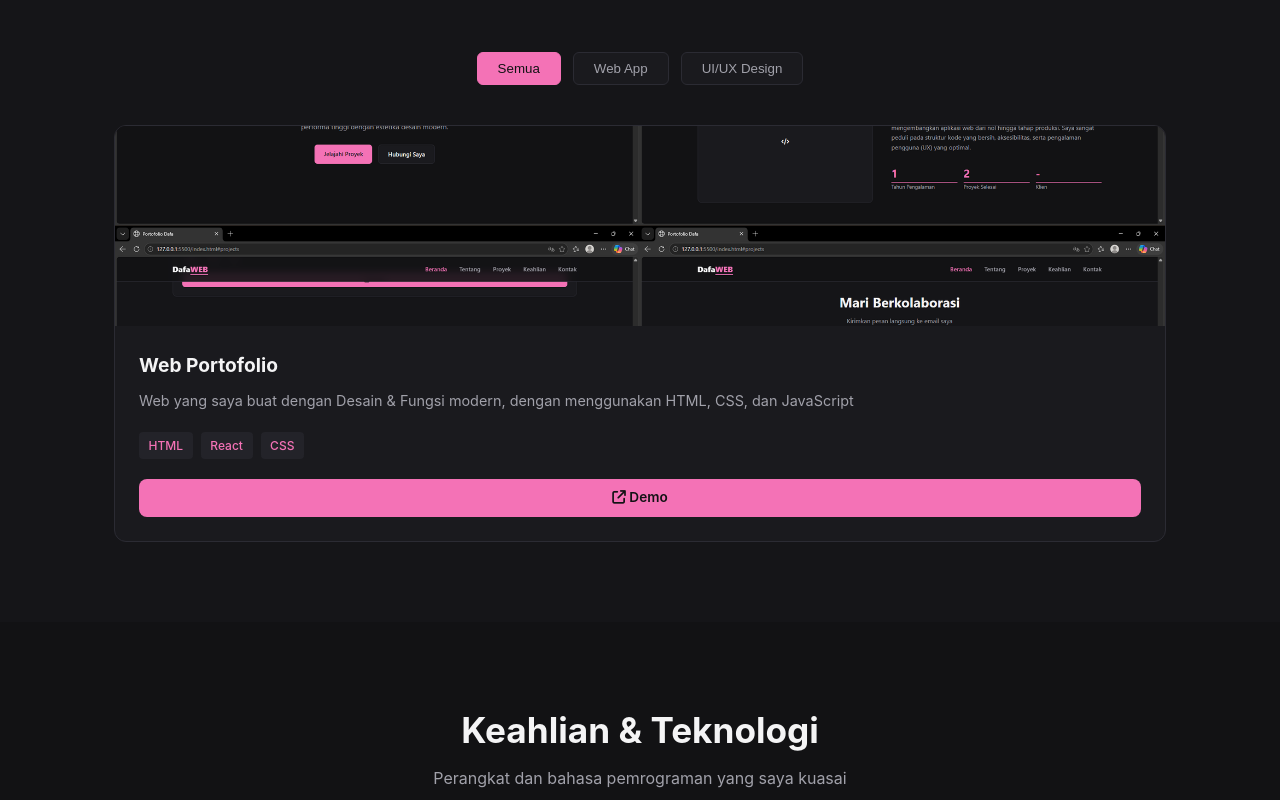
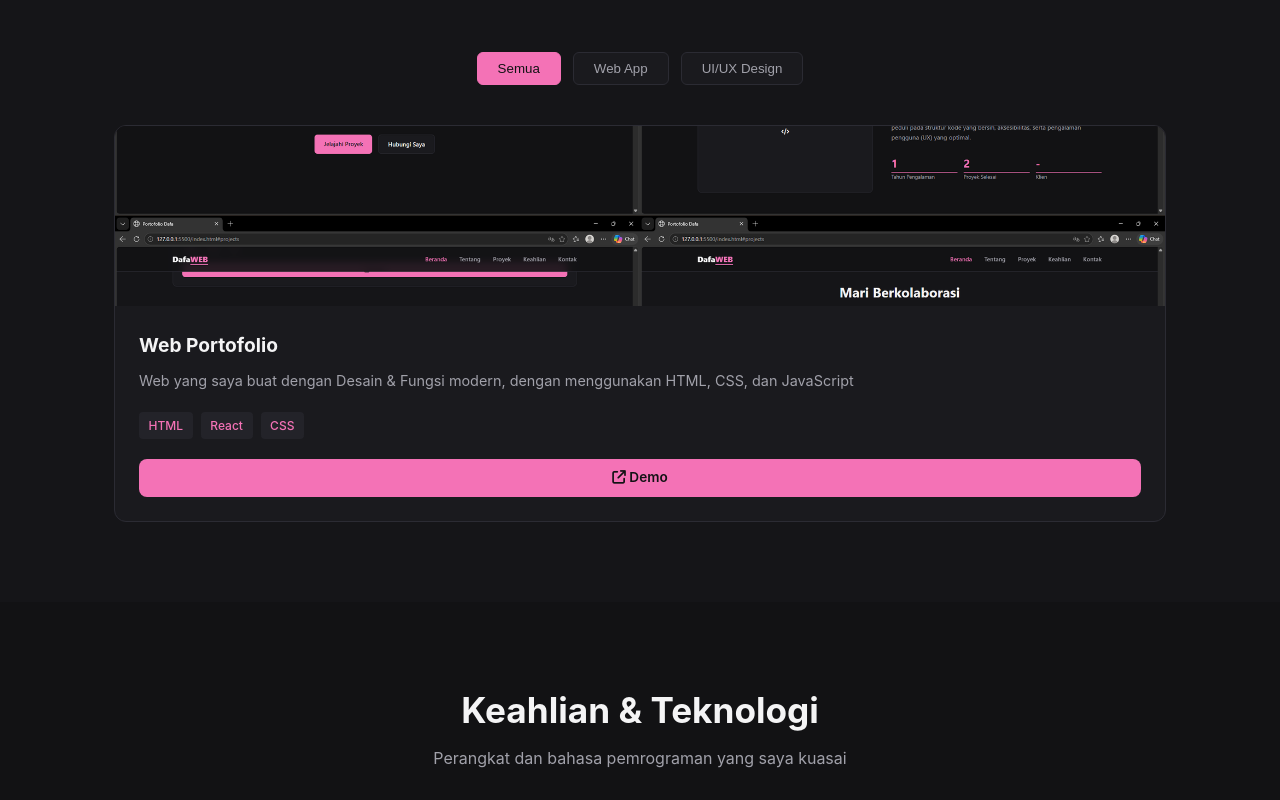
Before and after one commit to dapamabar48-lab/portofolio-dapa, a plain HTML site: page index.html in a window 1280 px wide. Shown: the part 1600-2400 px from the top of the page. Drawn offline with Linux system fonts and the light colour scheme.

Commit message:
update ke6

```diff
--- a/index.html
+++ b/index.html
@@ -102,7 +102,7 @@
 
             <div class="projects-grid">
                 <div class="project-card" data-category="web">
-                    <div class="project-img-box web-bg" style="height:200px; overflow:hidden;">
+                    <div class="project-img-box web-bg" style="height:180px; overflow:hidden;">
                        <img src="PORTOFOLIO.png"  alt="portofolio" style="width:100%; object-fit:cover; display:block">
                     </div>
                     <div class="project-body">
```
